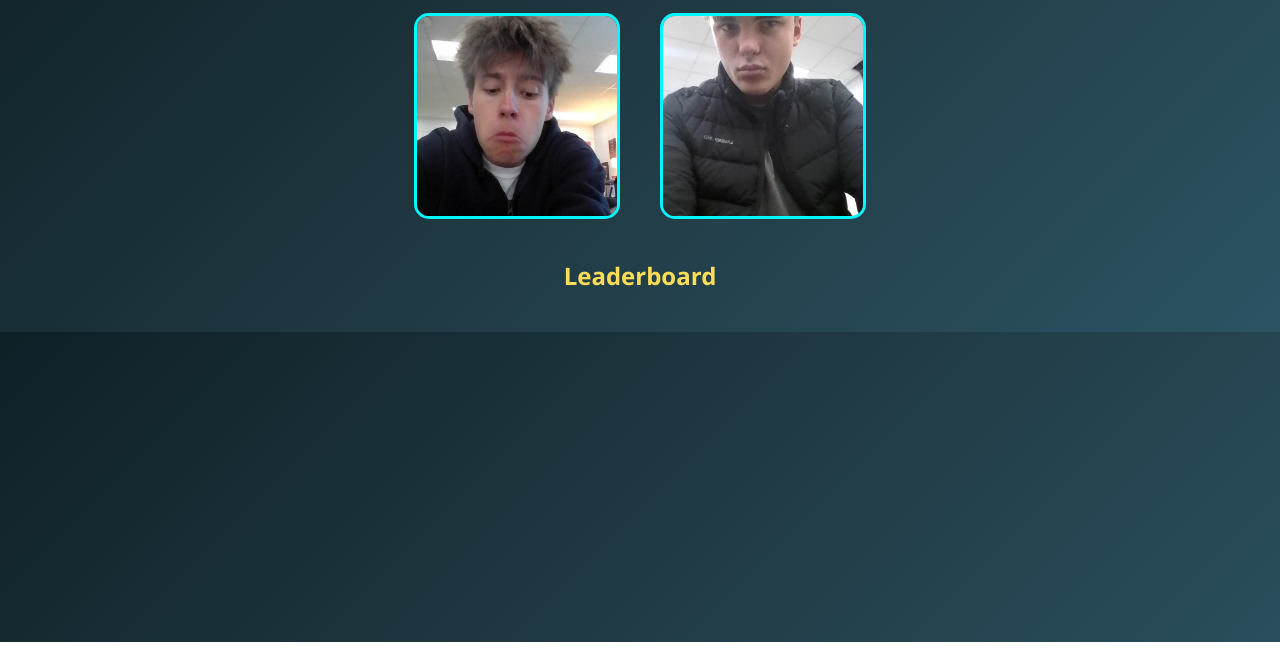
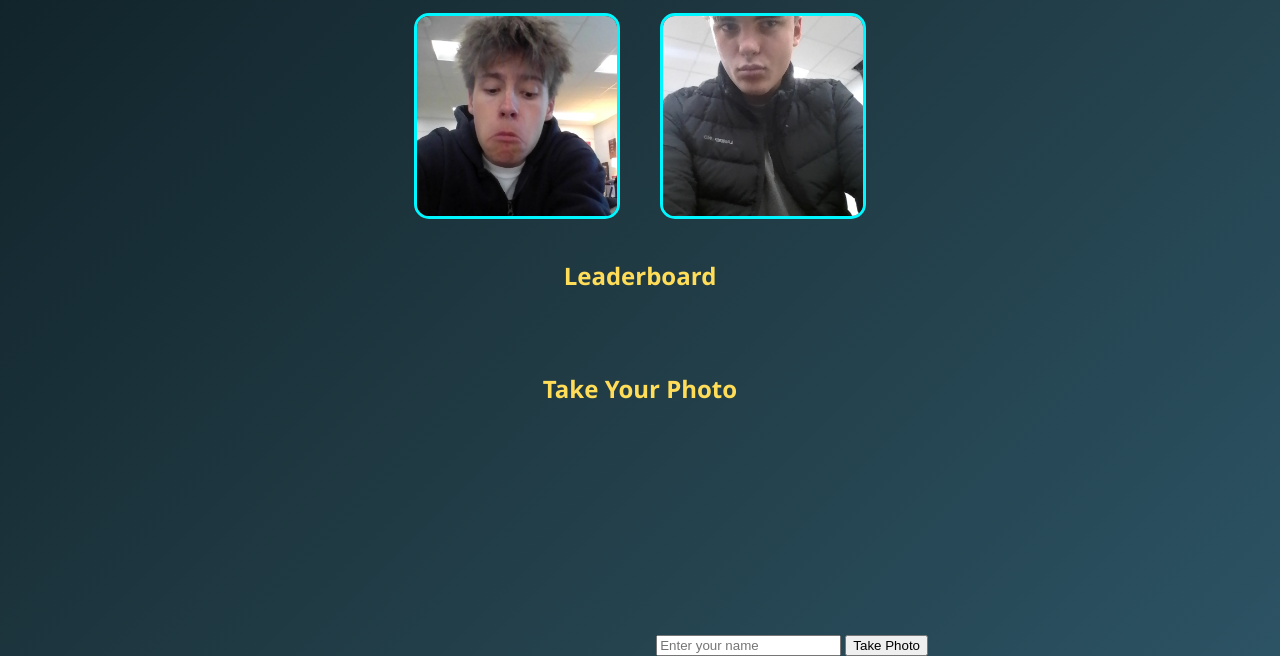
Before and after one commit to cameronrichmond057-pixel/MukRate, a website: page public/index.html in a window 1280 px wide. Shown: the part 158-814 px from the top of the page. Drawn offline with Linux system fonts and the light colour scheme; no server answers.

Commit message:
Update index.html

```diff
--- a/public/index.html
+++ b/public/index.html
@@ -17,6 +17,14 @@
         <h2>Leaderboard</h2>
         <ul id="leaderboard-list"></ul>
     </div>
+    <h2>Take Your Photo</h2>
+<div id="cameraSection">
+  <video id="video" width="300" height="225" autoplay></video>
+  <canvas id="canvas" width="300" height="225" style="display:none;"></canvas>
+  <input type="text" id="photoName" placeholder="Enter your name" required>
+  <button id="takePhotoBtn">Take Photo</button>
+</div>
+
 
     <script src="images.js"></script>
     <script src="script.js"></script>
```
